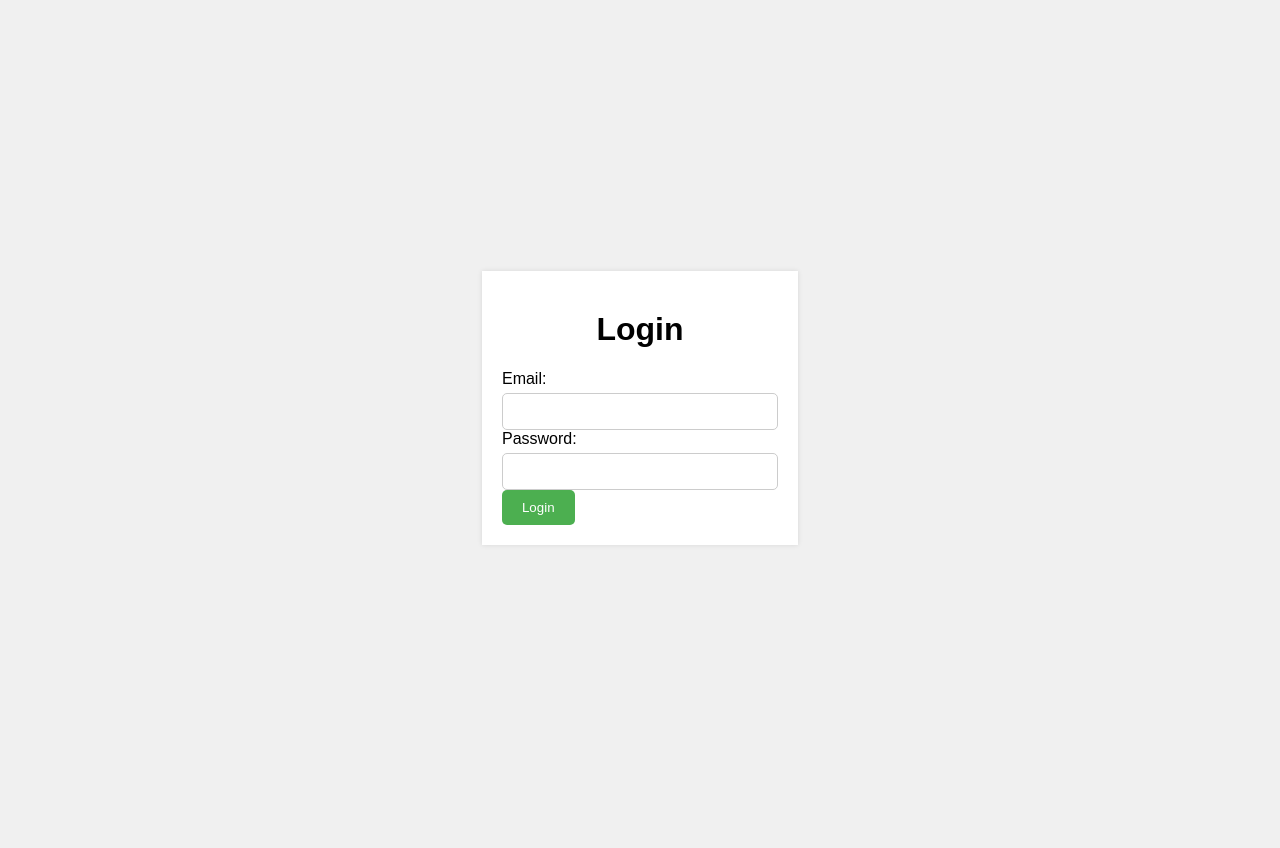
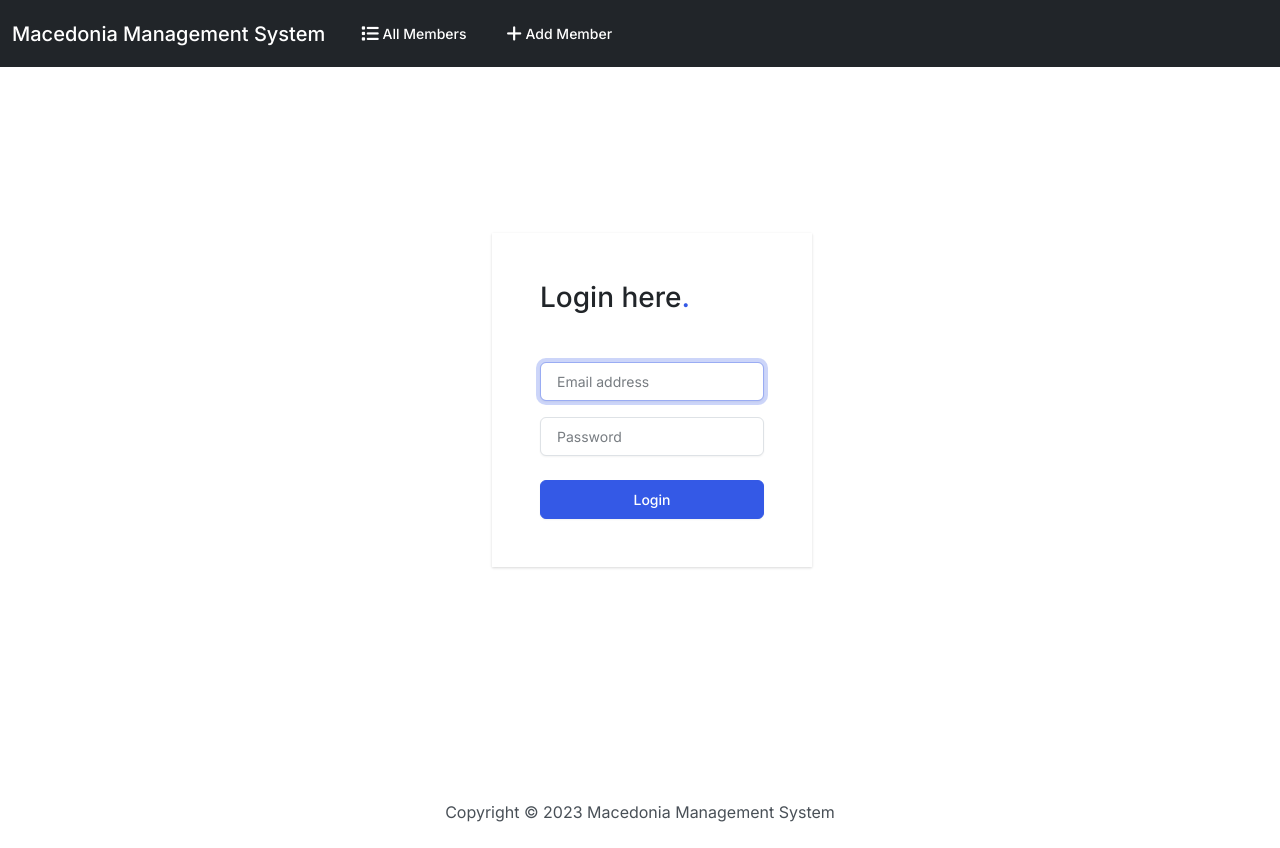
Before and after one commit to tensaiTech/Macedonia_church_app, a Django app: page /accounts/login/ in a window 1280 px wide. Before the commit the page ends 545 px from the top, so only its background shows below. Run offline with Django 4.2, Linux system fonts and the light colour scheme; some libraries are stand-ins or nearby versions.

Commit message:
dash mvp

```diff
--- a/accounts/forms.py
+++ b/accounts/forms.py
@@ -1,17 +1,21 @@
-from django.contrib.auth.forms import UserCreationForm, UserChangeForm
+from django.contrib.auth.forms import UserCreationForm, UserChangeForm, AuthenticationForm
 
 from .models import CustomUser
 
 
 class CustomUserCreationForm(UserCreationForm):
-
     class Meta:
         model = CustomUser
         fields = ("email",)
 
 
+class LoginForm(AuthenticationForm):
+    class Meta:
+        model = CustomUser
+        fields = ['username', 'password']
+
+
 class CustomUserChangeForm(UserChangeForm):
-
     class Meta:
         model = CustomUser
         fields = ("email",)
--- /dev/null
+++ b/accounts/urls.py
@@ -0,0 +1,12 @@
+from django.urls import path
+from .forms import LoginForm
+from . import views
+from django.contrib.auth import views as auth_views
+
+app_name = 'accounts'
+
+urlpatterns = [
+    path('login/', auth_views.LoginView.as_view(template_name='registration/login.html', authentication_form=LoginForm),
+         name='login'),
+    path('logout/', views.logout_view, name='logout')
+]
--- a/accounts/views.py
+++ b/accounts/views.py
@@ -1,3 +1,9 @@
 from django.shortcuts import render
+from django.contrib.auth import update_session_auth_hash, login, authenticate, logout
+from django.http import HttpResponseRedirect
+
 
 # Create your views here.
+def logout_view(request):
+    logout(request)
+    return HttpResponseRedirect('/')
--- a/church_project/urls.py
+++ b/church_project/urls.py
@@ -14,11 +14,12 @@ Including another URLconf
     1. Import the include() function: from django.urls import include, path
     2. Add a URL to urlpatterns:  path('blog/', include('blog.urls'))
 """
+import django
 from django.contrib import admin
 from django.urls import path, include
 
 urlpatterns = [
+    path('', include('members.urls')),
+    path('accounts/', include('accounts.urls')),
     path('admin/', admin.site.urls),
-    path('', include('members.urls')),
-    path('accounts/', include('django.contrib.auth.urls')),
 ]
--- a/members/templates/members/base.html
+++ b/members/templates/members/base.html
@@ -13,7 +13,7 @@
      </style>
     </head>
     <body class="d-flex flex-column min-vh-100">
-        <nav class="navbar navbar-expand-lg bg-dark" data-bs-theme="dark">
+        <nav class="navbar navbar-expand-lg bg-dark fixed-top" data-bs-theme="dark">
             <div class="container-fluid">
               <a class="navbar-brand" href="{% url 'index' %}">
                 Macedonia Management System
--- a/members/templates/registration/login.html
+++ b/members/templates/registration/login.html
@@ -1,185 +1,18 @@
-<!-- login.html
+{% extends 'members/base.html' %}
+{% load static %}
+{% load bootstrap5 %}
 
-<!DOCTYPE html>
-<html>
-<head>
-    <title>Login</title>
-</head>
-<body>
-    <h1>Login</h1>
-    <form method="post">
-        {% csrf_token %}
-        {{ form.as_p }}
-        <button type="submit">Login</button>
-    </form>
-</body>
-</html> -->
-
-<!-- <!DOCTYPE html>
-<html>
-<head>
-    <title>Login</title>
-    <style>
-        body {
-            font-family: Arial, sans-serif;
-            background-color: #f0f0f0;
-            margin: 0;
-            padding: 0;
-        }
-
-        h1 {
-            text-align: center;
-            margin-top: 40px;
-        }
-
-        form {
-            max-width: 300px;
-            margin: 0 auto;
-            padding: 20px;
-            background-color: #fff;
-            border-radius: 5px;
-            box-shadow: 0 2px 5px rgba(0, 0, 0, 0.2);
-        }
-
-        .form-group {
-            margin-bottom: 20px;
-        }
-
-        label {
-            display: block;
-            margin-bottom: 5px;
-            font-weight: bold;
-        }
-
-        input[type="text"],
-        input[type="password"],
-        button {
-            width: 100%;
-            padding: 10px;
-            border: 1px solid #ccc;
-            border-radius: 5px;
-            box-sizing: border-box;
-        }
-
-        button {
-            background-color: #4CAF50;
-            color: white;
-            cursor: pointer;
-        }
-
-        button:hover {
-            background-color: #45a049;
-        }
-    </style>
-</head>
-<body>
-    <h1>Login</h1>
-    <form method="post">
-        {% csrf_token %}
-        <div class="form-group">
-            <label for="id_email">Email:</label>
-            <input type="text" id="id_email" name="email" required>
+{% block body %}
+    <div class="d-flex justify-content-center align-items-center" style="width: 100vw; height: 100vh !important;">
+        <div class="w-25 bg-white p-5 shadow-lg">
+            <h3>Login here<span class="text-primary ">.</span></h3>
+            <form method="post" enctype="multipart/form-data" class="mt-5">
+                {% csrf_token %}
+                {% bootstrap_form_errors form %}
+                {% bootstrap_field form.username %}
+                {% bootstrap_field form.password %}
+                <input type="submit" class="btn btn-primary text-white w-100 mt-2" value="Login">
+            </form>
         </div>
-        <div class="form-group">
-            <label for="id_password">Password:</label>
-            <input type="password" id="id_password" name="password" required>
-        </div>
-        <button type="submit">Login</button>
-    </form>
-</body>
-</html> -->
-
-<!-- <!DOCTYPE html>
-<html>
-<head>
-  <title>Login</title>
-  <style>
-    h1 {
-      color: blue;
-      font-family: Arial;
-    }
-    form {
-      background-color: lightblue;
-      padding: 20px;
-    }
-    button {
-      background-color: blue;
-      color: white;
-      padding: 10px 20px;
-      border-radius: 5px;
-    }
-  </style>
-</head>
-<body>
-  <h1>Login</h1>
-  <form method="post">
-    {% csrf_token %}
-    {{ form.as_p }}
-    <button type="submit">Login</button>
-  </form>
-</body>
-</html> -->
-
-<!DOCTYPE html>
-<html>
-<head>
-  <title>Login</title>
-  <style>
-    body {
-      font-family: Arial;
-      background-color: #f0f0f0;
-      display: flex;
-      justify-content: center;
-      align-items: center;
-      height: 100vh;
-    }
-    form {
-      max-width: 300px;
-      margin: 0 auto;
-      padding: 20px;
-      box-shadow: 0px 0px 5px rgba(0, 0, 0, 0.1);
-      background-color: white;
-    }
-    h1 {
-      text-align: center;
-      margin-top: 20px;
-    }
-    label {
-      display: block;
-      margin-bottom: 5px;
-    }
-    input[type="text"],
-    input[type="password"] {
-      width: 100%;
-      border: 1px solid #ccc;
-      border-radius: 5px;
-      padding: 10px;
-      box-sizing: border-box;
-    }
-    button[type="submit"] {
-      background-color: #4CAF50;
-      color: white;
-      padding: 10px 20px;
-      border-radius: 5px;
-      border: none;
-      cursor: pointer;
-    }
-    button[type="submit"]:hover {
-      background-color: #3e8e41;
-    }
-  </style>
-</head>
-<body>
-  <form method="post">
-    {% csrf_token %}
-    <h1>Login</h1>
-    <label for="username">Email:</label>
-    <input type="text" id="username" name="username" required>
-
-    <label for="password">Password:</label>
-    <input type="password" id="password" name="password" required>
-
-    <button type="submit">Login</button>
-  </form>
-</body>
-</html>
+    </div>
+{% endblock %}
```
Also changed, not shown: db.sqlite3.
